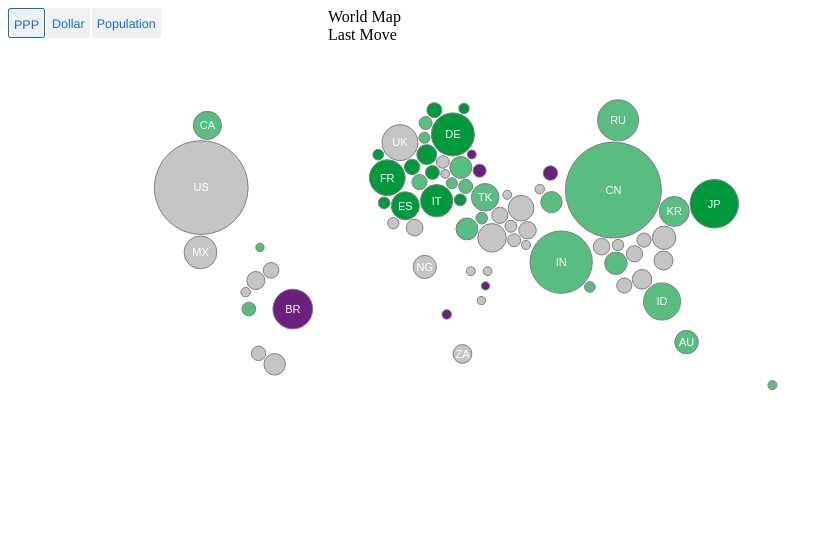
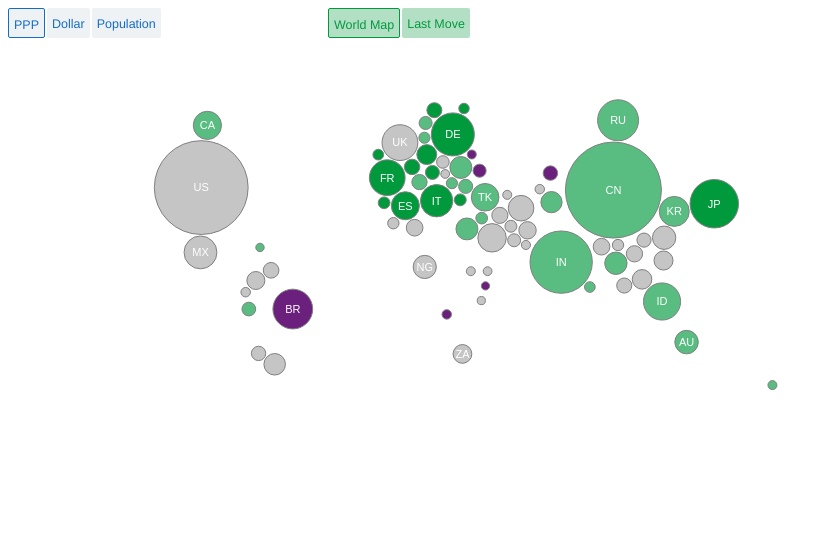
Before and after one commit to BLKBII/EasingMap, a plain HTML site: page index.html in a window 1280 px wide. Shown: the whole page, without its empty margins (0-833 px from the left). Drawn offline with nearby package versions, Linux system fonts and the light colour scheme.

Commit message:
Update style.css

```diff
--- a/style.css
+++ b/style.css
@@ -41,3 +41,36 @@ circle {
     border-color: #156cc6;
 
   }
+
+    .sortButtons {
+      font-size: 12.5px;
+      font-family: Helvetica, Arial, Sans-Serif;
+      color: rgb(0,154,61);
+      text-align: center;
+      float: left;
+  }
+
+  .sortButtons .sbutton {
+	margin-right: 2px;
+	float: left;
+
+  height: 30px;
+	cursor: pointer;
+	padding: 9px 5px 9px 5px;
+	background-color: rgb(179,224,197);
+	-webkit-border-radius: 2px;
+	-moz-border-radius: 2px;
+	border-radius: 2px;
+	margin-bottom: 7px;
+	box-sizing: border-box;
+	-moz-box-sizing: border-box;
+	-webkit-box-sizing: border-box;
+	-webkit-tap-highlight-color: rgba(0,0,0,0.5);
+
+  }
+  .sortButtons .sbutton.selected{
+ border-style: solid;
+    border-width: 1px;
+    border-color: rgb(0,154,61);
+
+  }
```
